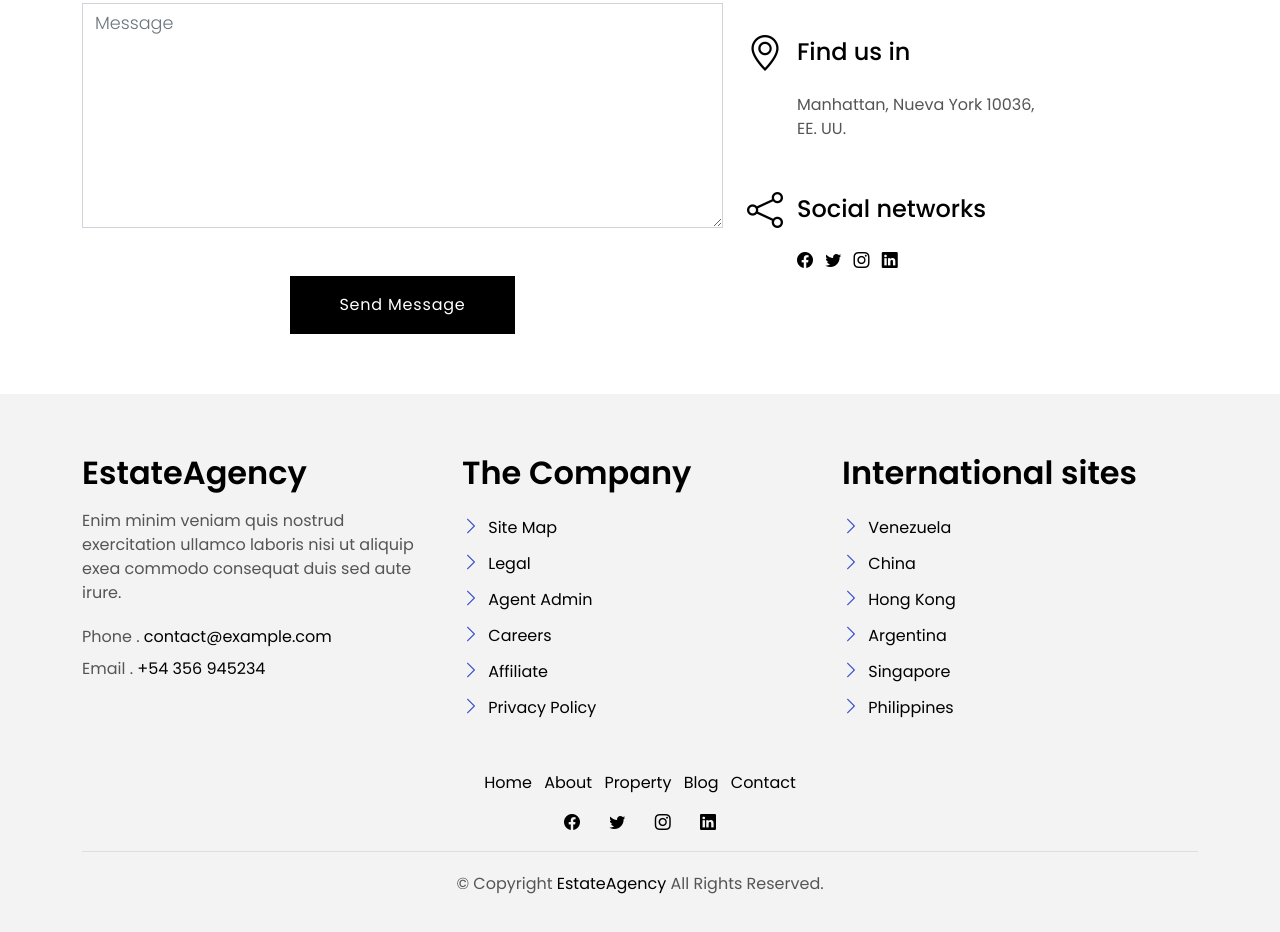
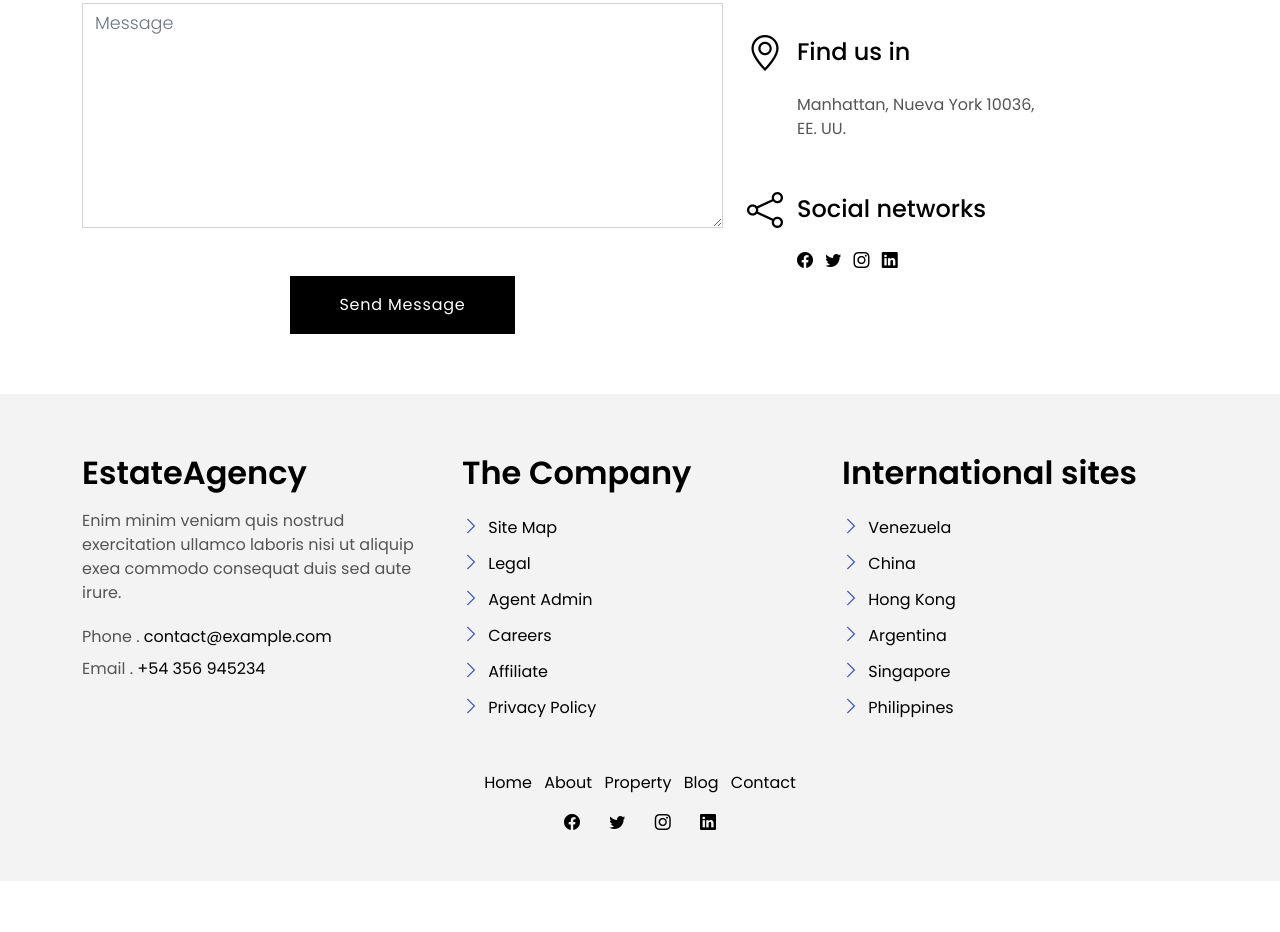
Before and after one commit to PeshalaPerera/real-estate-bootstrap, a plain HTML site: page contact.html in a window 1280 px wide. Shown: the part 1174-2106 px from the top of the page. After the commit the page ends 2055 px from the top, so only its background shows below. Drawn offline with Linux system fonts and the light colour scheme.

Commit message:
copyright div removed

```diff
--- a/assets/css/style.css
+++ b/assets/css/style.css
@@ -2112,11 +2112,6 @@ footer {
   padding: 30px 0;
 }
 
-footer .copyright-footer {
-  border-top: 1px solid #ddd;
-  padding-top: 20px;
-}
-
 footer .credits {
   font-size: 14px;
 }
--- a/contact.html
+++ b/contact.html
@@ -451,12 +451,6 @@
               </li>
             </ul>
           </div>
-          <div class="copyright-footer">
-            <p class="copyright color-text-a">
-              &copy; Copyright
-              <span class="color-a">EstateAgency</span> All Rights Reserved.
-            </p>
-          </div>
         </div>
       </div>
     </div>
```
Also changed, not shown: index.html (+0 -6 lines), property-grid.html (+0 -6 lines), property-single.html (+0 -6 lines).
